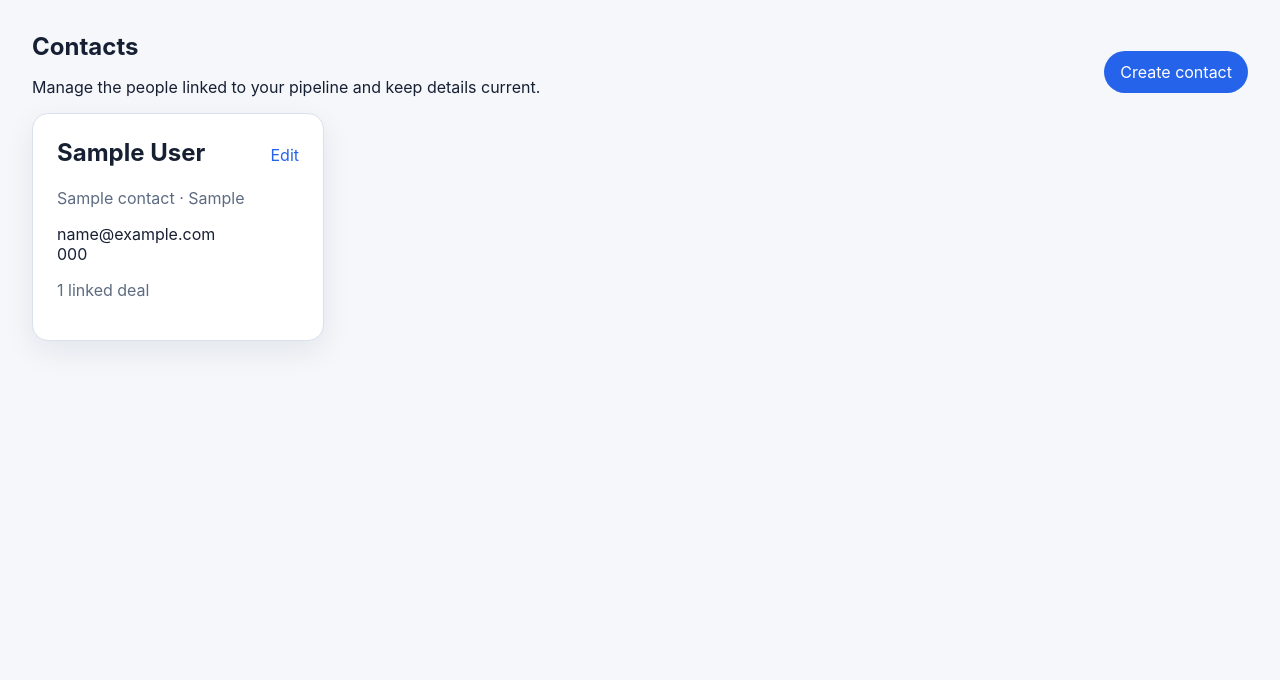
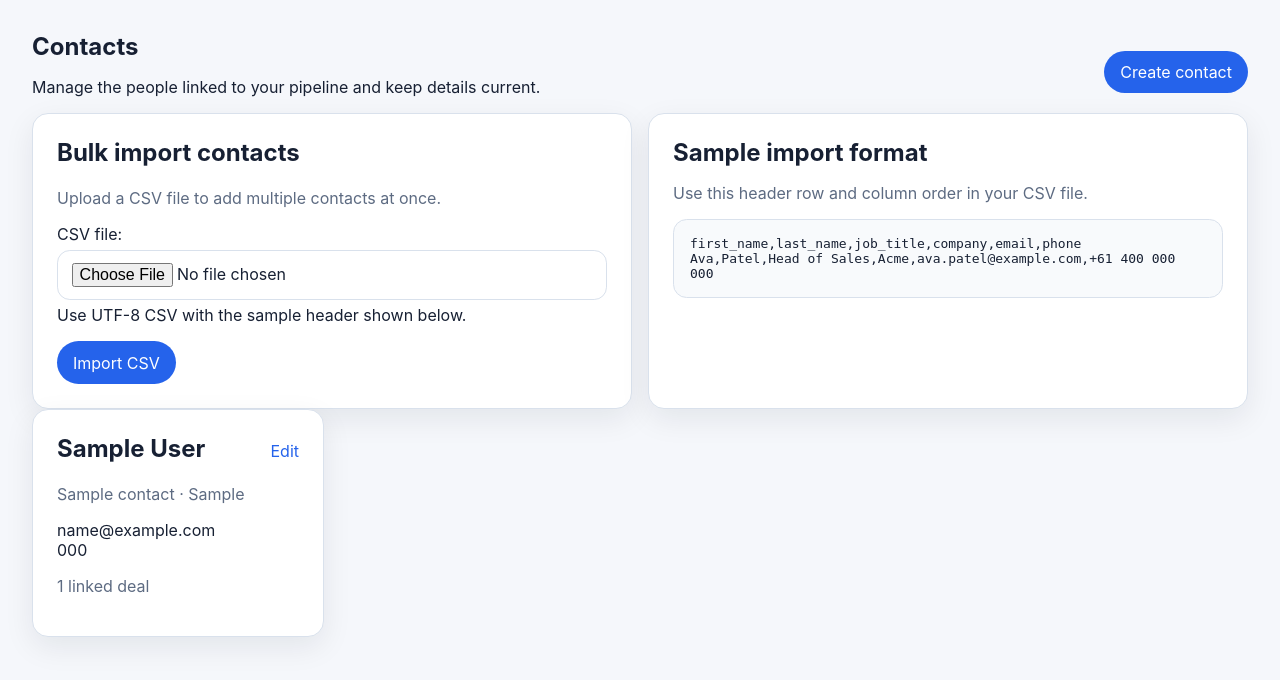
Before and after one commit to pigd0g/crm, a Django app: page /contacts/ in a window 1280 px wide. Shown: the part 101-781 px from the top of the page. Run offline with Django 5.2, Linux system fonts and the light colour scheme; tables that the repository leaves empty hold one stand-in row (values such as "Sample post").

Commit message:
Add CSV contact import feature, tests, UI and Docker/entrypoint tweaks
- Add ContactImportForm, CONTACT_IMPORT_HEADERS and contact import handling in ContactImportView (CSV parsing, validation, bulk_create)
- Wire up contact-import URL, update ContactListView context and contact_list template to show import form and sample header
- Add tests for contact import success and header/row validation; import SimpleUploadedFile in tests
- Add .code-sample CSS for displaying sample CSV
- Set system TZ in Dockerfile (install tzdata, set TZ, link localtime) and note timezone in README
- Harden entrypoint: set -u and fail early with helpful message if migrations cannot be applied

```diff
--- a/crm/forms.py
+++ b/crm/forms.py
@@ -1,6 +1,15 @@
 from django import forms
 
 from .models import Contact, Deal
+
+CONTACT_IMPORT_HEADERS = [
+    "first_name",
+    "last_name",
+    "job_title",
+    "company",
+    "email",
+    "phone",
+]
 
 
 class DateInput(forms.DateInput):
@@ -23,6 +32,19 @@ class ContactForm(forms.ModelForm):
         fields = ["first_name", "last_name", "job_title", "company", "email", "phone"]
 
 
+class ContactImportForm(forms.Form):
+    csv_file = forms.FileField(
+        label="CSV file",
+        help_text="Use UTF-8 CSV with the sample header shown below.",
+    )
+
+    def clean_csv_file(self):
+        csv_file = self.cleaned_data["csv_file"]
+        if not csv_file.name.lower().endswith(".csv"):
+            raise forms.ValidationError("Upload a CSV file.")
+        return csv_file
+
+
 class DealNoteForm(forms.Form):
     content = forms.CharField(
         label="New note",
--- a/crm/urls.py
+++ b/crm/urls.py
@@ -23,6 +23,7 @@ urlpatterns = [
         name="deal-remove-contact",
     ),
     path("contacts/", views.ContactListView.as_view(), name="contact-list"),
+    path("contacts/import/", views.ContactImportView.as_view(), name="contact-import"),
     path("contacts/new/", views.ContactCreateView.as_view(), name="contact-create"),
     path("contacts/<int:pk>/edit/", views.ContactUpdateView.as_view(), name="contact-edit"),
 ]
--- a/crm/views.py
+++ b/crm/views.py
@@ -1,11 +1,22 @@
+import csv
+from io import StringIO
+
 from django.contrib import messages
+from django.db import transaction
 from django.db.models import Count, Sum
 from django.http import HttpResponseRedirect
 from django.shortcuts import get_object_or_404, redirect
-from django.urls import reverse, reverse_lazy
+from django.urls import reverse
 from django.views import generic
 
-from .forms import AddContactToDealForm, ContactForm, DealForm, DealNoteForm
+from .forms import (
+    CONTACT_IMPORT_HEADERS,
+    AddContactToDealForm,
+    ContactForm,
+    ContactImportForm,
+    DealForm,
+    DealNoteForm,
+)
 from .models import Contact, Deal, DealActivity
 
 
@@ -118,6 +129,15 @@ class ContactListView(generic.ListView):
     def get_queryset(self):
         return Contact.objects.annotate(deal_count=Count("deals"))
 
+    def get_context_data(self, **kwargs):
+        context = super().get_context_data(**kwargs)
+        context["import_form"] = kwargs.get("import_form", ContactImportForm())
+        context["sample_import_header"] = ",".join(CONTACT_IMPORT_HEADERS)
+        context["sample_import_row"] = (
+            "Ava,Patel,Head of Sales,Acme,ava.patel@example.com,+61 400 000 000"
+        )
+        return context
+
 
 class ContactCreateView(generic.CreateView):
     model = Contact
@@ -174,6 +194,81 @@ class ContactUpdateView(generic.UpdateView):
         return reverse("crm:contact-list")
 
 
+class ContactImportView(generic.View):
+    def post(self, request):
+        form = ContactImportForm(request.POST, request.FILES)
+        if not form.is_valid():
+            messages.error(request, "Import failed. Upload a valid CSV file.")
+            return self._render_contact_list_with_form(request, form)
+
+        try:
+            imported_count = self._import_contacts(form.cleaned_data["csv_file"])
+        except ValueError as error:
+            messages.error(request, f"Import failed. {error}")
+            return self._render_contact_list_with_form(request, form)
+
+        messages.success(request, f"Imported {imported_count} contact(s).")
+        return redirect("crm:contact-list")
+
+    def _render_contact_list_with_form(self, request, form):
+        view = ContactListView()
+        view.setup(request)
+        view.object_list = view.get_queryset()
+        context = view.get_context_data(import_form=form)
+        return view.render_to_response(context)
+
+    def _import_contacts(self, uploaded_file):
+        try:
+            csv_text = uploaded_file.read().decode("utf-8-sig")
+        except UnicodeDecodeError as error:
+            raise ValueError("The CSV file must be UTF-8 encoded.") from error
+
+        reader = csv.DictReader(StringIO(csv_text))
+        if reader.fieldnames is None:
+            raise ValueError("The CSV file is empty.")
+
+        headers = [field.strip() for field in reader.fieldnames]
+        missing_headers = [
+            header for header in CONTACT_IMPORT_HEADERS if header not in headers
+        ]
+        if missing_headers:
+            missing = ", ".join(missing_headers)
+            raise ValueError(f"Missing required column(s): {missing}.")
+
+        contacts = []
+        for line_number, row in enumerate(reader, start=2):
+            normalized_row = {
+                key.strip(): (value or "").strip()
+                for key, value in row.items()
+                if key is not None
+            }
+            if not any(normalized_row.values()):
+                continue
+
+            first_name = normalized_row["first_name"]
+            if not first_name:
+                raise ValueError(f"Row {line_number} is missing first_name.")
+
+            contacts.append(
+                Contact(
+                    first_name=first_name,
+                    last_name=normalized_row["last_name"],
+                    job_title=normalized_row["job_title"],
+                    company=normalized_row["company"],
+                    email=normalized_row["email"],
+                    phone=normalized_row["phone"],
+                )
+            )
+
+        if not contacts:
+            raise ValueError("The CSV file does not contain any contact rows.")
+
+        with transaction.atomic():
+            Contact.objects.bulk_create(contacts)
+
+        return len(contacts)
+
+
 class DealAddNoteView(generic.View):
     def post(self, request, pk):
         deal = get_object_or_404(Deal, pk=pk)
--- a/static/css/app.css
+++ b/static/css/app.css
@@ -342,6 +342,17 @@ button,
     gap: 1rem;
 }
 
+.code-sample {
+    margin: 0;
+    padding: 1rem;
+    border-radius: 0.85rem;
+    border: 1px solid var(--line);
+    background: #f8fafc;
+    overflow-x: auto;
+    white-space: pre-wrap;
+    word-break: break-word;
+}
+
 .timeline-meta {
     display: flex;
     justify-content: space-between;
--- a/templates/crm/contact_list.html
+++ b/templates/crm/contact_list.html
@@ -9,6 +9,26 @@
         <p>Manage the people linked to your pipeline and keep details current.</p>
     </div>
     <a class="button-link" href="{% url 'crm:contact-create' %}">Create contact</a>
+</section>
+
+<section class="detail-grid">
+    <article class="panel">
+        <div class="section-header">
+            <h2>Bulk import contacts</h2>
+        </div>
+        <p class="muted">Upload a CSV file to add multiple contacts at once.</p>
+        <form method="post" action="{% url 'crm:contact-import' %}" enctype="multipart/form-data" class="stack-form">
+            {% csrf_token %}
+            {{ import_form.as_p }}
+            <button type="submit" class="button-link">Import CSV</button>
+        </form>
+    </article>
+    <article class="panel">
+        <h2>Sample import format</h2>
+        <p class="muted">Use this header row and column order in your CSV file.</p>
+        <pre class="code-sample">{{ sample_import_header }}
+{{ sample_import_row }}</pre>
+    </article>
 </section>
 
 <section class="card-grid">
```
Also changed, not shown: crm/tests.py (+52 -0 lines), README.md, 2 other files.
